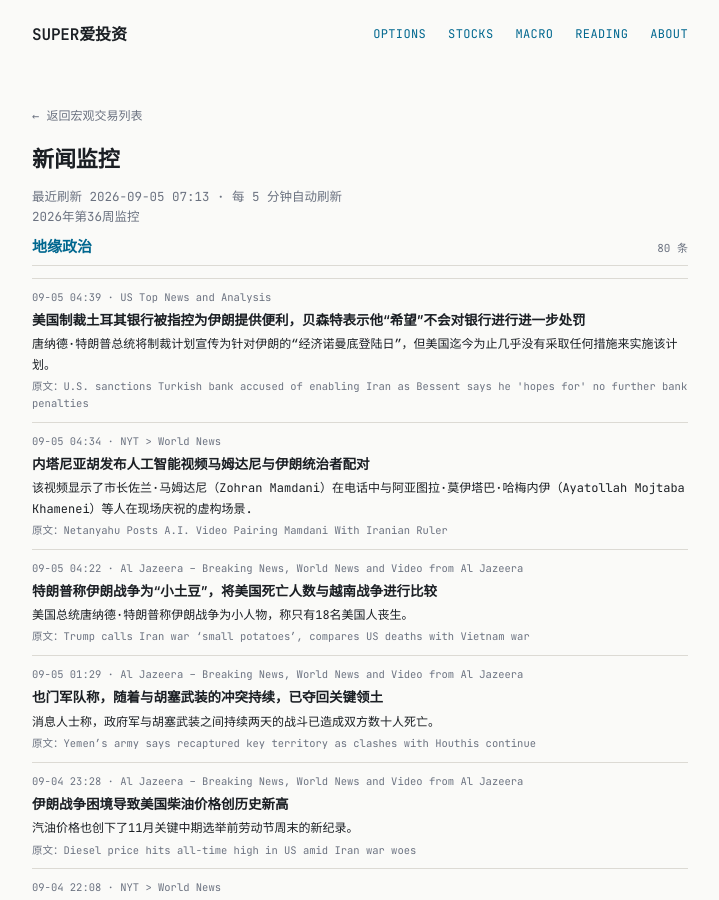
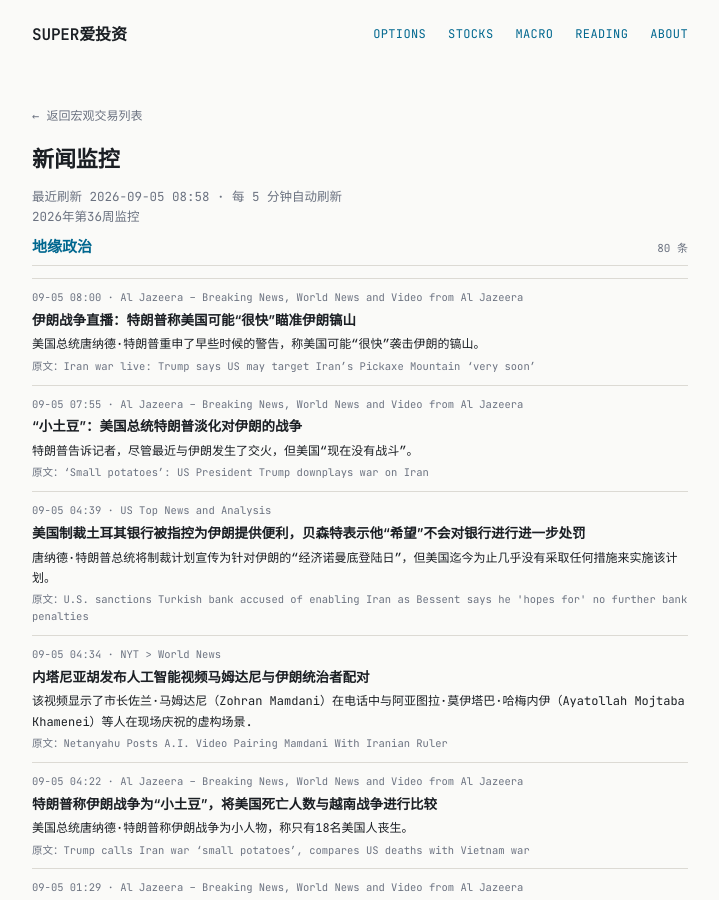
Before and after one commit to tang3super/tang3super.github.io, a Jekyll site: the page built from macro-trade/news-digest.md, in a window 1280 px wide and 900 px high. Shown: the whole window, without its empty margins (280-999 px from the left). Built offline with Jekyll 4.4.1, drawn with Linux system fonts in a browser that asks for light colours; some of the changed text lies outside the part shown.

Commit message:
sync news-digest article

```diff
--- a/macro-trade/news-digest.md
+++ b/macro-trade/news-digest.md
@@ -5,11 +5,25 @@ title: 新闻监控
 date: '2026-09-05'
 summary: 2026年第36周监控
 week_label: 2026年第36周监控
-last_updated: 2026-09-05 07:13
+last_updated: 2026-09-05 08:58
 refresh_note: 每 5 分钟自动刷新
 topics:
 - name: 地缘政治
   items:
+  - title: 'Iran war live: Trump says US may target Iran’s Pickaxe Mountain ‘very soon’'
+    summary: US President Donald Trump has repeated an earlier warning that the US may attack Iran's Pickaxe Mountain "very soon".
+    link: https://www.aljazeera.com/news/liveblog/2026/9/5/iran-war-live-trump-says-us-may-target-irans-pickaxe-mountain-very-soon?traffic_source=rss
+    source: Al Jazeera – Breaking News, World News and Video from Al Jazeera
+    time: 09-05 08:00
+    title_zh: 伊朗战争直播：特朗普称美国可能“很快”瞄准伊朗镐山
+    summary_zh: 美国总统唐纳德·特朗普重申了早些时候的警告，称美国可能“很快”袭击伊朗的镐山。
+  - title: '‘Small potatoes’: US President Trump downplays war on Iran'
+    summary: Trump tells reporters the US is 'not fighting right now' despite a recent exchange of fire with Iran.
+    link: https://www.aljazeera.com/news/2026/9/4/small-potatoes-us-president-trump-downplays-war-on-iran?traffic_source=rss
+    source: Al Jazeera – Breaking News, World News and Video from Al Jazeera
+    time: 09-05 07:55
+    title_zh: “小土豆”：美国总统特朗普淡化对伊朗的战争
+    summary_zh: 特朗普告诉记者，尽管最近与伊朗发生了交火，但美国“现在没有战斗”。
   - title: U.S. sanctions Turkish bank accused of enabling Iran as Bessent says he 'hopes for' no further bank penalties
     summary: President Donald Trump hyped the sanctions plan as "economic D-Day" against Iran, but the U.S. has so far taken few steps to implement it.
     link: https://www.cnbc.com/2026/09/04/iran-turkey-sanctions-economy-bessent.html
```
Also changed, not shown: other parts of macro-trade/news-digest.md (+0 -14 lines).
